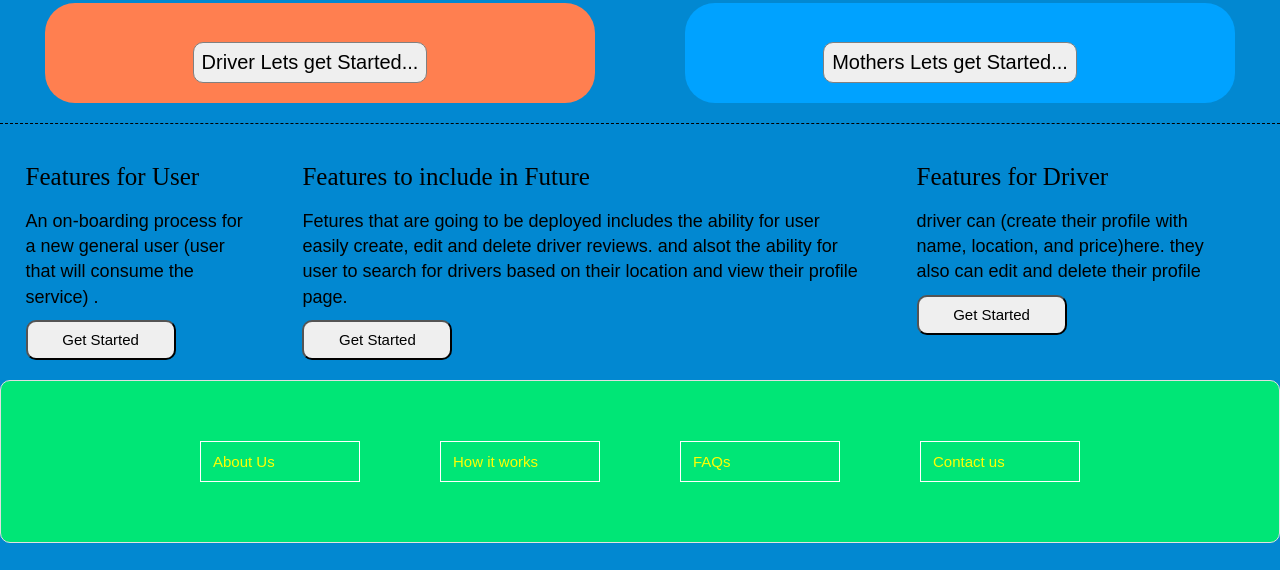
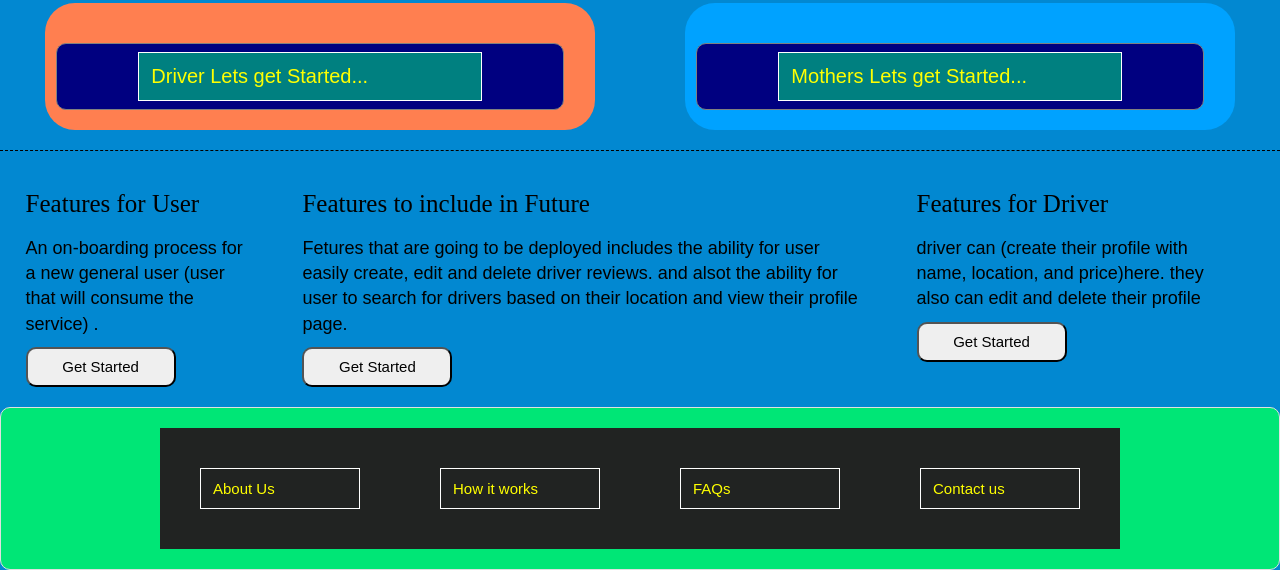
Before and after one commit to Ride-For-Life-1-2020/Marketing_Page_B, a plain HTML site: page index.html in a window 1280 px wide. Shown: the part 709-1279 px from the top of the page. Before the commit the page ends 1252 px from the top, so only its background shows below. Drawn offline with Linux system fonts and the light colour scheme.

Commit message:
modules correction

```diff
--- a/index.html
+++ b/index.html
@@ -57,9 +57,9 @@
           <h2>Where We start</h2>
 
           <div class="boxes">
-            <div class="box1"><h2><button class="btn"> Driver Lets get Started... </button></div>
+            <div class="box1"><h2><button class="btn"><a class="login" href="https://competent-fermi-3688b1.netlify.com"> Driver Lets get Started... </a></button></div>
 
-            <div class="box3"><h2><button class="btn"> Mothers Lets get Started... </button></div>
+            <div class="box3"><h2><button class="btn"> <a class="login" href="https://competent-fermi-3688b1.netlify.com">Mothers Lets get Started...</a> </button></div>
 
           </div>
         </section>
--- a/less/gen_styles.less
+++ b/less/gen_styles.less
@@ -43,13 +43,47 @@ p {
   margin: 5px auto;
 }
 
-.btn {
-  width: 100%;
-  margin: 20px 0px 20px 0px;
-  font-size: 2rem;
-  border-radius: 10px;
+.box1,
+.box3 {
+  width: 43%;
+  height: 10%;
+  margin: 20px 2.5%;
+  //color: white;
+  //display: flex;
+  align-items: center;
+  justify-content: center;
+  border-radius: 30px;
+
+  .btn {
+    width: 100%;
+    margin: 20px 0px 20px 0px;
+    font-size: 2rem;
+    border-radius: 10px;
+    background: navy;
+    text-align: -webkit-center;
+
+    .login {
+      margin: 0;
+
+      background: teal;
+
+      width: 70%;
+      height: 60%;
+      color: yellow;
+      display: flex;
+      padding: 12px;
+      vertical-align: bottom;
+      text-decoration: none;
+      font-size: 2rem;
+    }
+    &:hover {
+      background: green;
+      .login {
+        background: blue;
+      }
+    }
+  }
 }
-
 .dk-btn {
   width: 150px;
   height: 40px;
--- a/less/home-page.less
+++ b/less/home-page.less
@@ -61,25 +61,24 @@
   justify-content: space-between;
 }
 
-.box1,
-.box3 {
-  width: 43%;
-  height: 100px;
-  margin: 20px 2.5%;
-  //color: white;
-  display: flex;
-  align-items: center;
-  justify-content: center;
-}
+// .box1,
+// .box3 {
+//   width: 43%;
+//   height: 100px;
+//   margin: 20px 2.5%;
+//   //color: white;
+//   display: flex;
+//   align-items: center;
+//   justify-content: center;
+//   border-radius: 30px;
+// }
 
 .box1 {
   background-color: coral;
-  border-radius: 30px;
 }
 
 .box3 {
   background-color: rgb(0, 162, 255);
-  border-radius: 30px;
 }
 
 h2 {
--- a/less/navigation.less
+++ b/less/navigation.less
@@ -5,7 +5,7 @@
   margin: 10px;
   height: 200px;
   margin: 0 auto;
-  background: @col-lg;
+  background: @b;
   display: flex;
   border-radius: 10px;
   align-items: center;
@@ -26,6 +26,7 @@
 }
 html nav {
   display: flex;
+  background: @b;
   //width: 100%;
 }
 a {
@@ -192,3 +193,20 @@ a {
     flex-direction: column;
   }
 }
+
+.login {
+  margin: 0;
+  width: 100%;
+  height: 95px;
+  background: teal;
+
+  margin: 0px;
+  width: 160px;
+  border: 1px solid white;
+  color: yellow;
+  display: flex;
+  padding: 12px;
+  vertical-align: bottom;
+  text-decoration: none;
+  font-size: 1.5rem;
+}
--- a/less/variables.less
+++ b/less/variables.less
@@ -3,7 +3,8 @@
 // Color pointers
 @col-lg: @light_green;
 @col-db: @darker_blue;
-
+@b: @black;
 @light_green: #00e676;
 @darker_blue: #0288d1;
+@black: #212322;
 // Mobile var
```
Also changed, not shown: css/index.css.
